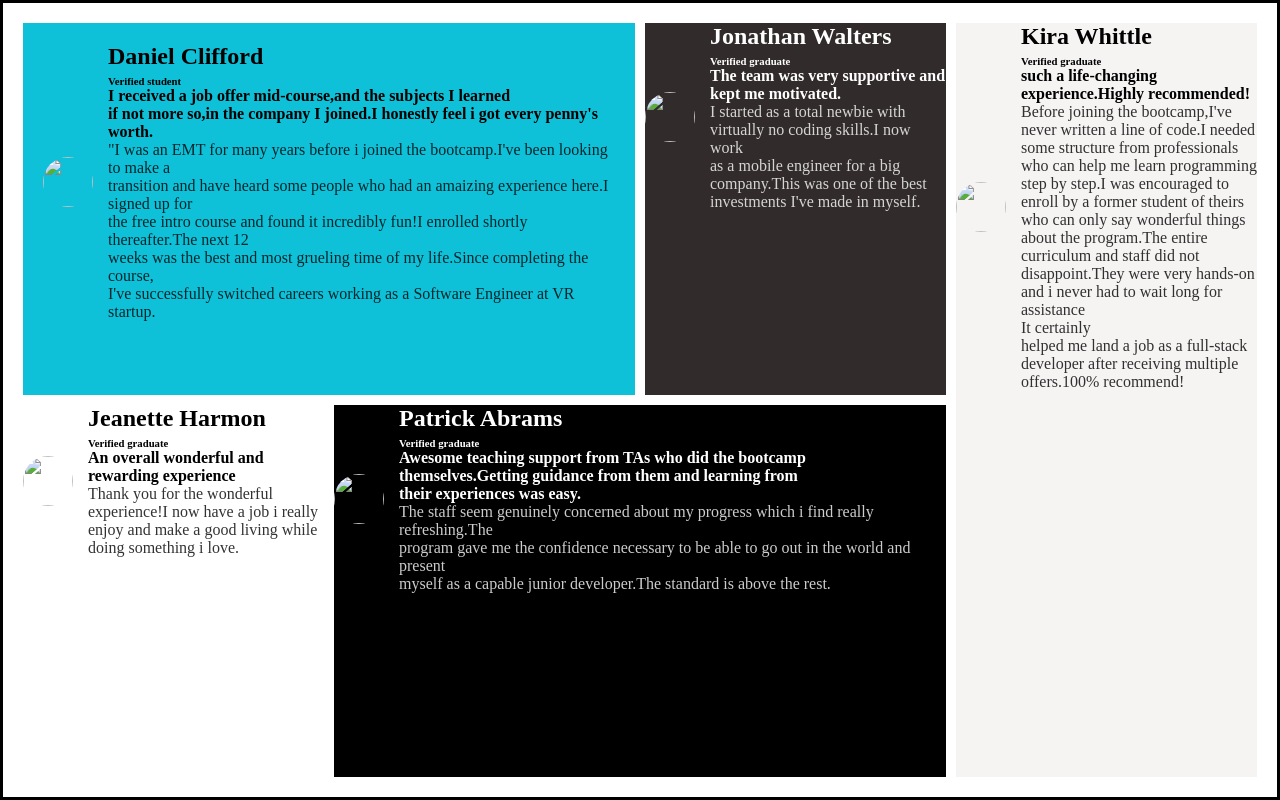
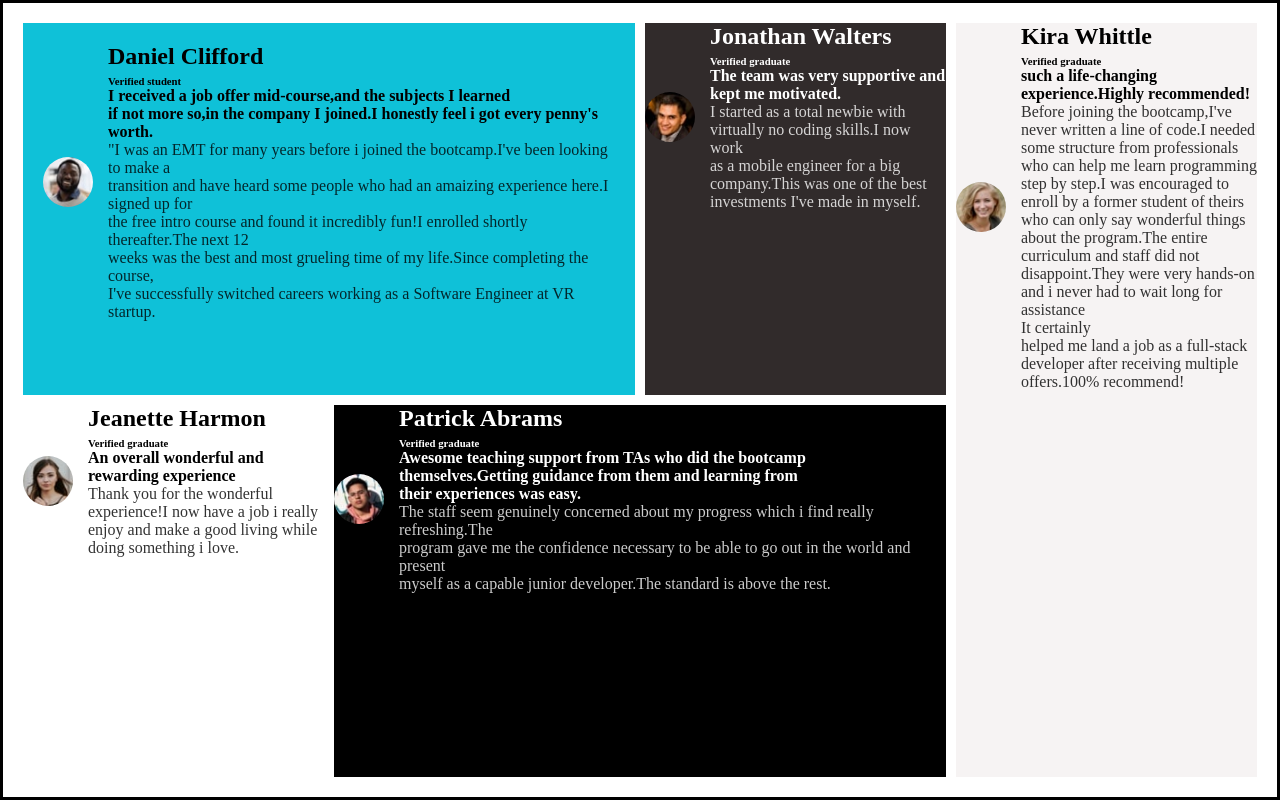
Before and after one commit to jessy-kim101/frontend, a plain HTML site: page index.html in a window 1280 px wide. Drawn offline with Linux system fonts and the light colour scheme.

Commit message:
image changes

```diff
--- a/index.html
+++ b/index.html
@@ -13,7 +13,7 @@
 
                 <div class="Daniel">
                     <header>
-                    <img src="./IMG-20250512-WA0147.jpg">
+                    <img src="images/IMG-20250512-WA0147.jpg">
                     <div>
                     <h1>Daniel Clifford</h1>
                     <h6>Verified student</h6>
@@ -25,7 +25,7 @@
 
                 <div class="Jonathan">
                     <header>
-                    <img src="./IMG-20250512-WA0142.jpg">
+                    <img src="images/IMG-20250512-WA0142.jpg">
                     <div>
                     <h1>Jonathan Walters</h1>
                     <h6>Verified graduate</h6>
@@ -37,7 +37,7 @@
 
                 <div class="Jeanette">
                     <header>
-                    <img src="./IMG-20250512-WA0146.jpg">
+                    <img src="images/IMG-20250512-WA0146.jpg">
                     <div>
                     <h1>Jeanette Harmon</h1>
                     <h6>Verified graduate</h6>
@@ -49,7 +49,7 @@
 
                 <div class="Patrick">
                     <header>
-                    <img src="./IMG-20250512-WA0145.jpg">
+                    <img src="images/IMG-20250512-WA0145.jpg">
                     <div>
                     <h1>Patrick Abrams</h1>
                     <h6>Verified graduate</h6>
@@ -62,7 +62,7 @@
 
                 <div class="Kira">
                     <header>
-                    <img src="./IMG-20250512-WA0141.jpg">
+                    <img src="images/IMG-20250512-WA0141.jpg">
                     <div>
                     <h1>Kira Whittle</h1>
                     <h6>Verified graduate</h6>
```
